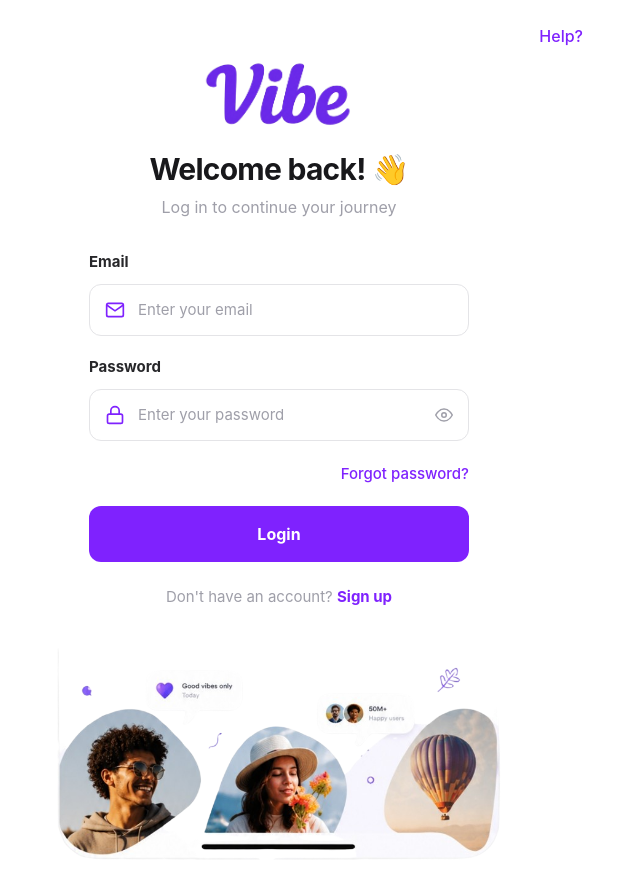
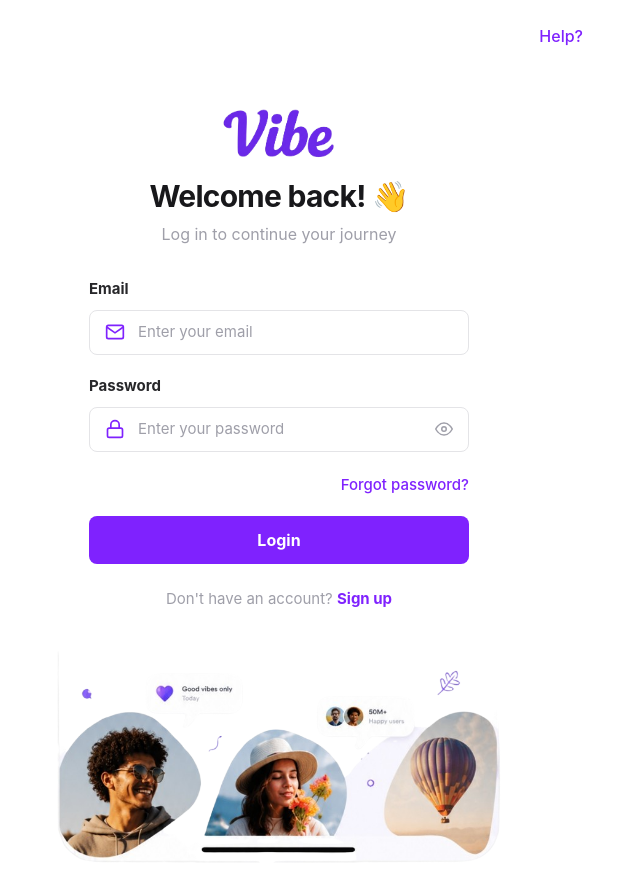
Before and after one commit to years6476/vibe-on-media, a Next.js app: page /login in a window 1280 px wide. Shown: the whole page, without its empty margins (361-1001 px from the left). Built offline with nearby package versions, Linux system fonts and the light colour scheme.

Commit message:
Refactor styles for login page components

```diff
--- a/src/app/login/page.tsx
+++ b/src/app/login/page.tsx
@@ -53,18 +53,18 @@ export default function LoginPage() {
         </Link>
       </div>
 
-      <div className="flex-1 flex flex-col items-center px-6 sm:px-8">
+      <div className="flex-1 flex flex-col items-center px-6 sm:px-8 pt-8 sm:pt-12">
         <div className="w-full max-w-[380px]">
 
           {/* Logo */}
-          <div className="text-center mt-2 mb-5">
+          <div className="text-center mt-2 mb-4">
             <Image
               src="/vibe-logo.png"
               alt="Vibe"
               width={220}
               height={106}
               priority
-              className="mx-auto h-auto w-[130px] sm:w-[150px]"
+              className="mx-auto h-auto w-[100px] sm:w-[115px]"
             />
           </div>
 
@@ -109,7 +109,7 @@ export default function LoginPage() {
                   onChange={(e) => setEmail(e.target.value)}
                   required
                   autoComplete="email"
-                  className="w-full bg-white border border-zinc-200 text-zinc-900 placeholder-zinc-400 rounded-xl pl-12 pr-4 py-3.5 text-[15px] focus:outline-none focus:border-violet-400 focus:ring-2 focus:ring-violet-100 transition-colors"
+                  className="w-full bg-white border border-zinc-200 text-zinc-900 placeholder-zinc-400 rounded-[8px] pl-12 pr-4 py-2.5 text-[15px] focus:outline-none focus:border-violet-400 focus:ring-2 focus:ring-violet-100 transition-colors"
                 />
               </div>
             </div>
@@ -135,7 +135,7 @@ export default function LoginPage() {
                   onChange={(e) => setPassword(e.target.value)}
                   required
                   autoComplete="current-password"
-                  className="w-full bg-white border border-zinc-200 text-zinc-900 placeholder-zinc-400 rounded-xl pl-12 pr-12 py-3.5 text-[15px] focus:outline-none focus:border-violet-400 focus:ring-2 focus:ring-violet-100 transition-colors"
+                  className="w-full bg-white border border-zinc-200 text-zinc-900 placeholder-zinc-400 rounded-[8px] pl-12 pr-12 py-2.5 text-[15px] focus:outline-none focus:border-violet-400 focus:ring-2 focus:ring-violet-100 transition-colors"
                 />
                 <button
                   type="button"
@@ -171,7 +171,7 @@ export default function LoginPage() {
             <button
               type="submit"
               disabled={loading}
-              className="w-full bg-violet-600 hover:bg-violet-700 disabled:opacity-50 disabled:cursor-not-allowed text-white font-bold rounded-xl py-4 text-base transition-colors"
+              className="w-full bg-violet-600 hover:bg-violet-700 disabled:opacity-50 disabled:cursor-not-allowed text-white font-bold rounded-[8px] py-3 text-base transition-colors"
             >
               {loading ? "Logging in..." : "Login"}
             </button>
```
